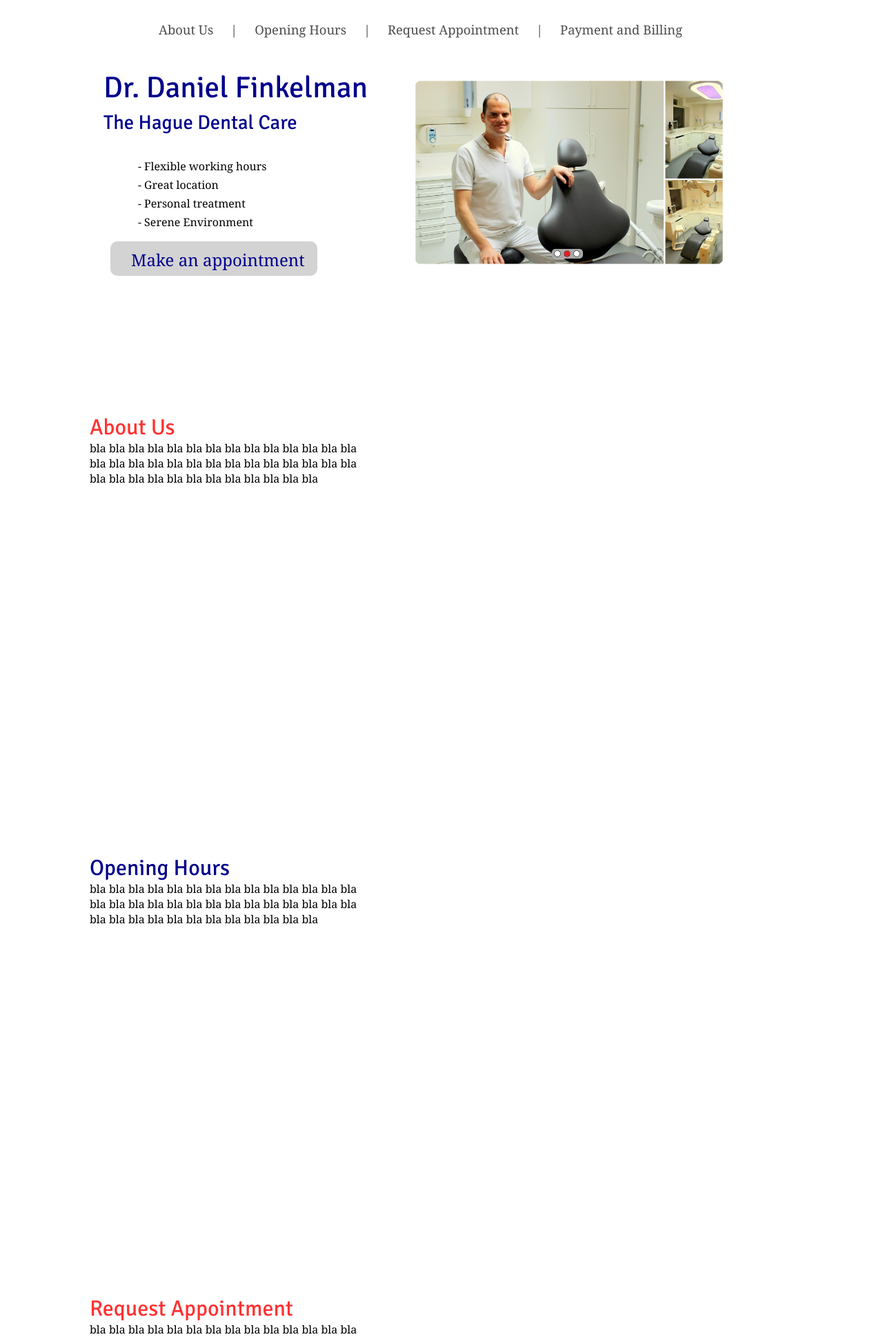
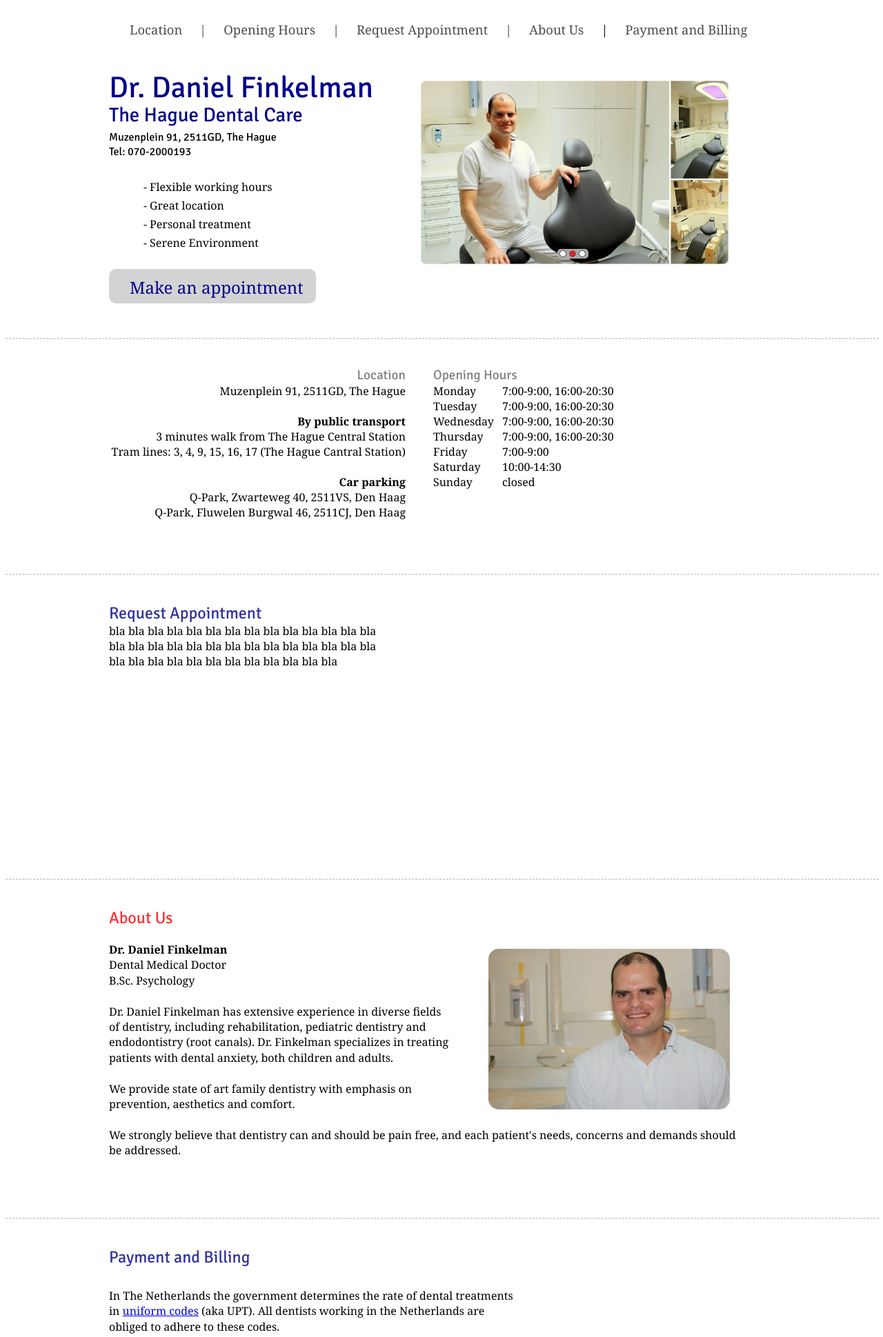
Before and after one commit to oriyudilevich/DanielWebsite, a PHP site: page / in a window 1280 px wide. Shown: the top 1939 px of the page at 69% size. Run offline with PHP 8.4, Linux system fonts and the light colour scheme; some libraries are stand-ins or nearby versions; some web fonts are replaced.

Commit message:
Added content (opening hours, location, about, payment) and improved design

```diff
--- a/css/stylesheet.css
+++ b/css/stylesheet.css
@@ -1,6 +1,5 @@
 body{
     font-family: "Georgia";
-    margin-left:130px;
     position:relative;
 }
 
@@ -11,7 +10,12 @@ body{
 #back_top {
     position: fixed;
     bottom: 30px;
-    right: 300px;
+    left: 950px;
+    width:120px;
+    height:40px;
+    padding-left:25px;
+    padding-top:12px;
+    z-index:10;
 }
 
 #back_top a {
@@ -20,7 +24,7 @@ body{
     color: gray;
 }
 #back_top a:hover {
-    color: black;
+    color: darkgray;
 }
 
 /* HEADER
@@ -28,8 +32,9 @@ body{
 
 #header {
     height: 70px;
+    width: 950px;
     position:relative;
-    margin-left:100px;
+    margin-left:180px;
     margin-top:30px;
     font-size:115%;
 }
@@ -40,11 +45,11 @@ body{
     opacity: 0.7;
 }
 
-#header_aboutus {
+#header_location {
     margin-right:20px;
 }
 
-#header_aboutus a {
+#header_location a {
 }
 
 #header_separator1{
@@ -78,6 +83,19 @@ body{
     opacity: 0.7;
 }
 
+#header_aboutus {
+    margin-right:20px;
+    margin-left:20px;
+}
+
+#header_aboutus a {
+}
+
+#header_separator1{
+    color:black;
+    opacity: 0.7;
+}
+
 #header_payment {
     margin-left:20px;
 }
@@ -92,7 +110,7 @@ body{
 .fader{
     position: absolute;
     top: 85px;
-    left: 470px;
+    left: 600px;
     width: 450px;
     height: 270px;
     overflow: hidden;
@@ -145,23 +163,24 @@ body{
     width:500px;
     height:130px;
     font-family: 'Signika', sans-serif;
-    margin-left: 20px;
+    margin-left: 150px;
 }
 
 #title_main{
-    position:absolute;
+    position: relative;
     font-size:270%;
     color:darkblue;
-    left:0px;
-    top:0px;
 }
 
 #title_sub{
-    position:absolute;
+    position:relative;
+    top:-5px;
     font-size:180%;
     color:darkblue;
-    left:0px;
-    top:60px;
+}
+
+#title_address{
+    line-height: 130%;
 }
 
 /* REASONS
@@ -169,8 +188,9 @@ body{
 
 #reasons{
     position:relative;
+    margin-top:30px;
     height:100px;
-    margin-left:70px;
+    margin-left:200px;
 }
 
 #reason_1{
@@ -195,13 +215,13 @@ body{
 #appointment{
     position:relative;
     font-size: 150%;
-    margin-top: 20px;
-    margin-left: 30px;
+    margin-top: 30px;
+    margin-left: 150px;
     height: 50px;
     width: 300px;
     background-color:lightgray;
     border-radius:10px;
-    margin-bottom:200px;
+    margin-bottom:50px;
 }
 
 #appointment_a{
@@ -212,61 +232,152 @@ body{
     color:darkblue;
 }
 
-/* About Us
+/* Separator
 ============================================*/
 
-#aboutus{
-    font-size:200%;
-    font-family: 'Signika', sans-serif;
-    color:red;
-    opacity: 0.8;
+.separator{
+    height: 0px;
+    width: 100%;
+    border-style: dashed;
+    border-width: 1px;
+    border-color: lightgray;
+    margin-bottom: 40px;
 }
 
-#aboutus_content{
-    width: 400px;
-    height:600px;
+/* Opening Hours and Location
+============================================*/
+
+#openinghourslocation{
+    position:relative;
+    height:300px;
+    width:900px;
+    margin-left:150px;
 }
 
-/* Opening Hours
-============================================*/
+#openinghours{
+    position: absolute;
+    right:0px;
+    width:430px;
+}
 
-#openinghours{
-    font-size:200%;
+#openinghours_title{
+    position: relative;
+    width:100%;
+    text-align:left;
+    right:0px;
+    font-size:120%;
     font-family: 'Signika', sans-serif;
-    color:darkblue;
+    color:gray;
 }
 
 #openinghours_content{
-    width: 400px;
-    height:600px;
+    position: relative;
+    text-align: left;
+}
+
+#openinghours_days{
+    position: absolute;
+    left: 0px;
+}
+
+#openinghours_hours{
+    position: absolute;
+    left: 100px;
+}
+
+#location{
+    position: absolute;
+    left: 0px;
+    margin-left:0px;
+    width: 430px;
+}
+
+#location_title{
+    font-size:120%;
+    font-family: 'Signika', sans-serif;
+    color:gray;
+    text-align:right;
+}
+
+#location_content{
+    text-align:right
 }
 
 /* Request Appointment
 ============================================*/
 
 #requestappointment{
-   font-size:200%;
+    margin-left:150px;
+    position:relative;
+    height:400px;
+}
+
+#requestappointment_title{
+   font-size:150%;
    font-family: 'Signika', sans-serif;
-   color:red;
+   color:darkblue;
    opacity: 0.8;
 }
 
 #requestappointment_content{
     width: 400px;
+}
+
+/* About Us
+============================================*/
+
+#aboutus{
+    position: relative;
+    margin-left:150px;
+    height: 450px;
+    width: 900px;
+}
+
+#aboutus_title{
+    position: relative;
+    font-size:150%;
+    font-family: 'Signika', sans-serif;
+    color:red;
+    opacity: 0.8;
+}
+
+#aboutus_pic{
+    position: relative;
+    float:right;
+    width: 350px;
+    top: 60px;
+    left: 0px;
+    margin-bottom: 50px;
+    margin-left: 50px;
+    border-radius: 15px;
+}
+
+#aboutus_content{
+    position: relative;
+    margin-top:20px;
+    width: 920px;
     height:600px;
+    line-height : 140%;
 }
 
 /* Payment and Billing
 ============================================*/
 
 #payment{
-   font-size:200%;
+    position:relative;
+    margin-left:150px;
+}
+
+#payment_title{
+   font-size:150%;
    font-family: 'Signika', sans-serif;
    color:darkblue;
    opacity: 0.8;
+   margin-bottom: 30px;
 }
 
 #payment_content{
-    width: 400px;
-    height:600px;
+    width: 600px;
+    line-height : 140%;
+    margin-bottom:150px;
 }
--- a/index.html
+++ b/index.html
@@ -32,7 +32,7 @@
 
             <div id="header_content">
 
-                <span id="header_aboutus"><a id="header_aboutus_a" href="#aboutus">About Us</a></span>
+                <span id="header_location"><a id="header_location_a" href="#location">Location</a></span>
 
                 <span id="header_separator1">|</span>
 
@@ -43,6 +43,10 @@
                 <span id="header_requestappointment"><a id="header_requestappointment_a" href="#requestappointment">Request Appointment</a></span>
 
                 <span id="header_separator3">|</span>
+
+                <span id="header_aboutus"><a id="header_aboutus_a" href="#aboutus">About Us</a></span>
+
+                <span id="header_separator4">|</span>
 
                 <span id="header_payment"><a id="header_payment_a" href="#payment">Payment and Billing</a></span>
 
@@ -67,6 +71,11 @@
 
             <div id="title_sub">The Hague Dental Care</div>
 
+            <div id="title_address">
+            Muzenplein 91, 2511GD, The Hague<br>
+            Tel: 070-2000193
+            </div>
+
         </div>
 
         <div id="reasons">
@@ -83,45 +92,121 @@
 
 
         <div id="appointment">
-            <a id="appointment_a" href="">Make an appointment</a>
+            <a id="appointment_a" href="#requestappointment">Make an appointment</a>
         </div>
 
 
-    <!-- About Us
+
+
+    <!-- Opening Hours and Location
     ====================================-->
 
-        <div id="aboutus">About Us</div>
 
-        <div id="aboutus_content">
-        bla bla bla bla bla bla bla bla bla bla bla bla bla bla bla bla bla bla bla bla bla bla bla bla bla bla bla bla bla bla bla bla bla bla bla bla bla bla bla bla
-        </div>
+        <div class="separator"></div>
 
+        <div id="openinghourslocation">
 
-    <!-- Opening Hours
-    ====================================-->
+            <div id="location">
 
-        <div id="openinghours">Opening Hours</div>
+                <div id="location_title">Location</div>
 
-        <div id="openinghours_content">
-        bla bla bla bla bla bla bla bla bla bla bla bla bla bla bla bla bla bla bla bla bla bla bla bla bla bla bla bla bla bla bla bla bla bla bla bla bla bla bla bla
+                <div id="location_content">
+                Muzenplein 91, 2511GD, The Hague<br><br>
+                <b>By public transport</b><br>
+                3 minutes walk from The Hague Central Station<br>
+                Tram lines: 3, 4, 9, 15, 16, 17 (The Hague Cantral Station)<br><br>
+                <b>Car parking</b><br>
+                Q-Park, Zwarteweg 40, 2511VS, Den Haag<br>
+                Q-Park, Fluwelen Burgwal 46, 2511CJ, Den Haag<br>
+                </div>
+
+            </div>
+
+            <div id="openinghours">
+
+                <div id="openinghours_title">Opening Hours</div>
+
+                <div id="openinghours_content">
+
+                    <div id="openinghours_days">
+                    Monday<br>
+                    Tuesday<br>
+                    Wednesday<br>
+                    Thursday<br>
+                    Friday<br>
+                    Saturday<br>
+                    Sunday<br>
+                    </div>
+
+                    <div id="openinghours_hours">
+                    7:00-9:00, 16:00-20:30<br>
+                    7:00-9:00, 16:00-20:30<br>
+                    7:00-9:00, 16:00-20:30<br>
+                    7:00-9:00, 16:00-20:30<br>
+                    7:00-9:00<br>
+                    10:00-14:30<br>
+                    closed<br>
+                    </div>
+
+                </div>
+
+            </div>
+
         </div>
 
     <!-- Request Appointment
     ====================================-->
 
-        <div id="requestappointment">Request Appointment</div>
 
-        <div id="requestappointment_content">
-        bla bla bla bla bla bla bla bla bla bla bla bla bla bla bla bla bla bla bla bla bla bla bla bla bla bla bla bla bla bla bla bla bla bla bla bla bla bla bla bla
+        <div class="separator"></div>
+
+        <div id="requestappointment">
+
+            <div id="requestappointment_title">Request Appointment</div>
+
+            <div id="requestappointment_content">
+            bla bla bla bla bla bla bla bla bla bla bla bla bla bla bla bla bla bla bla bla bla bla bla bla bla bla bla bla bla bla bla bla bla bla bla bla bla bla bla bla
+            </div>
+
         </div>
+
+<!-- About Us
+    ====================================-->
+
+        <div class="separator"></div>
+
+        <div id="aboutus">
+
+            <img id="aboutus_pic" src="images/pic-aboutus.jpg">
+
+            <div id="aboutus_title">About Us</div>
+
+            <div id="aboutus_content">
+            <b>Dr. Daniel Finkelman</b><br>
+            Dental Medical Doctor<br>
+            B.Sc. Psychology <br><br>
+            Dr. Daniel Finkelman has extensive experience in diverse fields of dentistry, including rehabilitation, pediatric dentistry and endodontistry (root canals). Dr. Finkelman specializes in treating patients with dental anxiety, both children and adults. <br><br>
+            We provide state of art family dentistry with emphasis on prevention, aesthetics and comfort. <br><br>
+            We strongly believe that dentistry can and should be pain free, and each patient's needs, concerns and demands should be addressed.
+            </div>
+
+        </div>
+
 
     <!-- Payment and Billing
     ====================================-->
 
-        <div id="payment">Payment and Billing</div>
+        <div class="separator"></div>
 
-        <div id="payment_content">
-        bla bla bla bla bla bla bla bla bla bla bla bla bla bla bla bla bla bla bla bla bla bla bla bla bla bla bla bla bla bla bla bla bla bla bla bla bla bla bla bla
+        <div id="payment">
+
+            <div id="payment_title">Payment and Billing</div>
+
+            <div id="payment_content">
+            In The Netherlands the government determines the rate of dental treatments in <a target=_blank href="http://www.tandarts.nl/tarieven-verzekering/rekeningen/wat_kost_een_behandeling">uniform codes</a>  (aka UPT). All dentists working in the Netherlands are obliged to adhere to these codes. <br><br>
+            We will issue an invoice for you immediately at the end of every appointment. You will have the choice of either paying at our clinic by cash, debit or credit card, or at a later stage (up to 14 days from the appointment) via bank transfer.
+            </div>
+
         </div>
 
     </body>
--- a/js/script.js
+++ b/js/script.js
@@ -1,7 +1,7 @@
 $(document).ready(function(){
 
     //mouse over menu items in header
-    $('#header_aboutus_a, #header_openinghours_a, #header_requestappointment_a, #header_payment_a').hover(
+    $('#header_aboutus_a, #header_openinghours_a, #header_location_a, #header_requestappointment_a, #header_payment_a').hover(
         function(){
         $(this).css('color','red');
         },
@@ -21,6 +21,13 @@ $(document).ready(function(){
         function(event){
             event.preventDefault();
             $.scrollTo('#openinghours', 1000);
+        }
+    );
+
+    $('#header_location_a').click(
+        function(event){
+            event.preventDefault();
+            $.scrollTo('#location', 1000);
         }
     );
 
```
Also changed, not shown: images/pic-aboutus.jpg (added).
